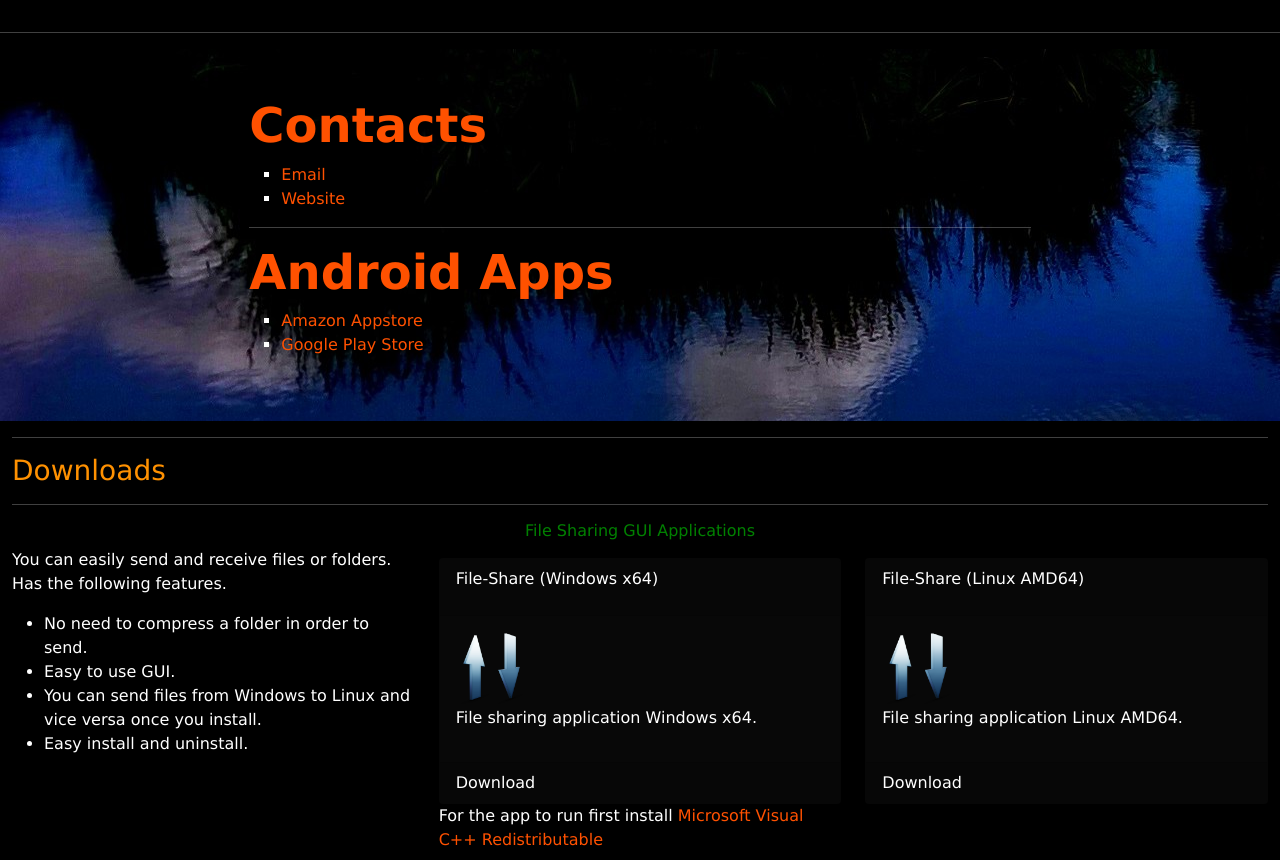
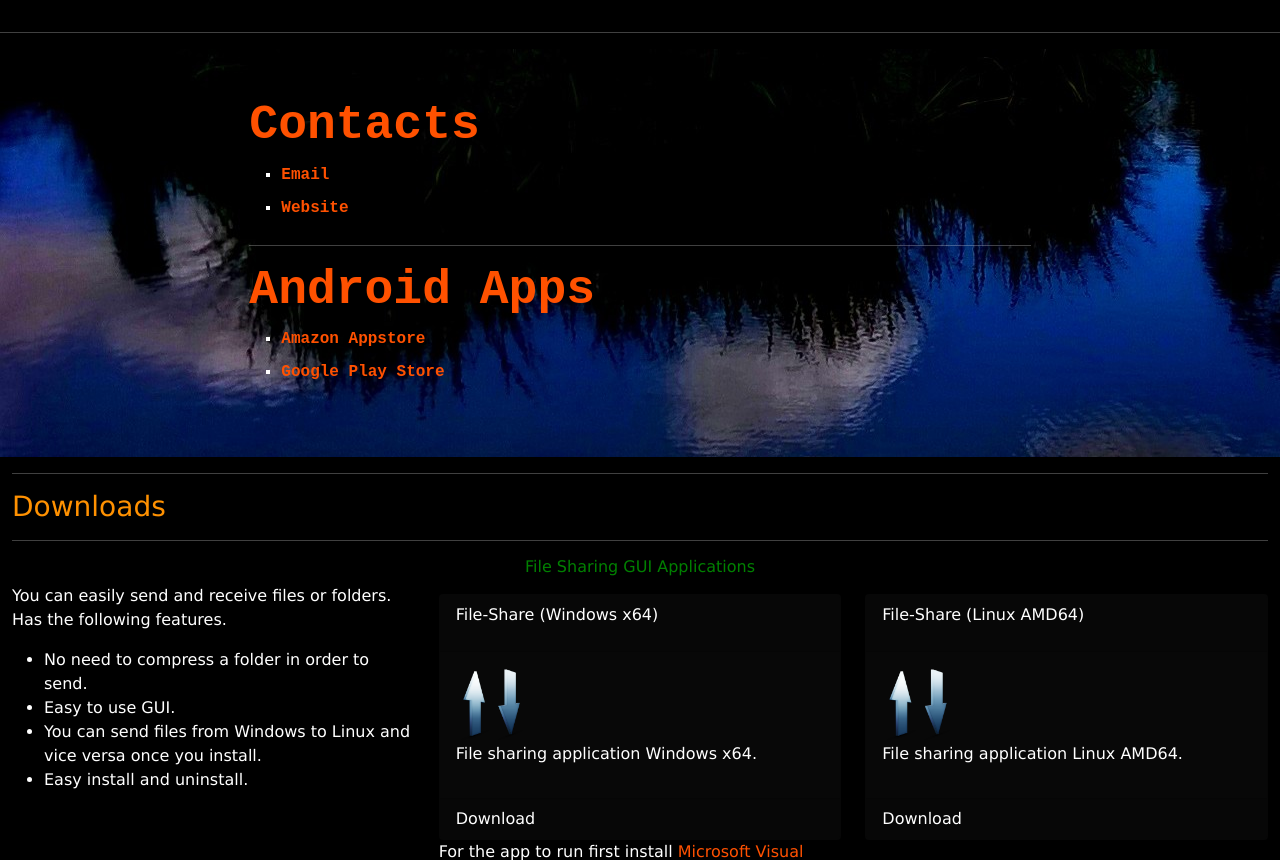
Before and after one commit to wingxel/website, a PHP site: page / in a window 1280 px wide. Shown: the part 56-916 px from the top of the page. Run offline with PHP 8.4, Linux system fonts and the light colour scheme; some libraries are stand-ins or nearby versions.

Commit message:
Added padding to .my-info and change font family

```diff
--- a/index.html
+++ b/index.html
@@ -80,7 +80,7 @@
         <hr>
         <div class="container-fluid" style="background-image: url(img/two.jpg);">
             <div class="row">
-                <div class="col-sm-8 mx-auto">
+                <div class="col-sm-8 mx-auto my-info">
                     <div class="container-fluid py-5">
                         <h1 class="display-5 fw-bold" id="contacts" style="color: rgb(255, 81, 0);">Contacts</h1>
                         <ul id="Cont">
--- a/res4/css/app.css
+++ b/res4/css/app.css
@@ -42,6 +42,15 @@ h3{
     box-shadow: 2px 2px 2px 2px grey;
 }
 
+.my-info {
+    font-family: 'Courier New', Courier, monospace;
+}
+
+.my-info li {
+    font-weight: bold;
+    padding-bottom: 9px;
+}
+
 #Cont, #store {
     list-style-type:square;
 }
```
